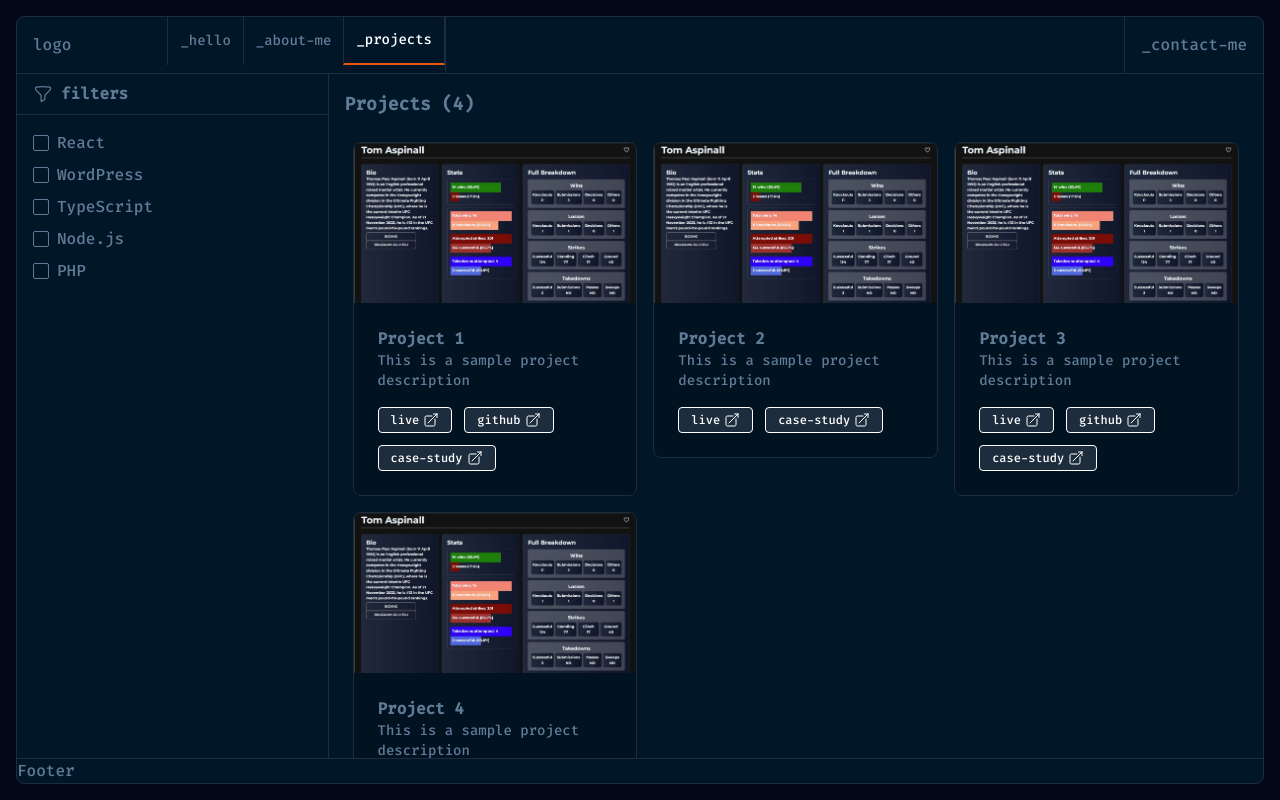
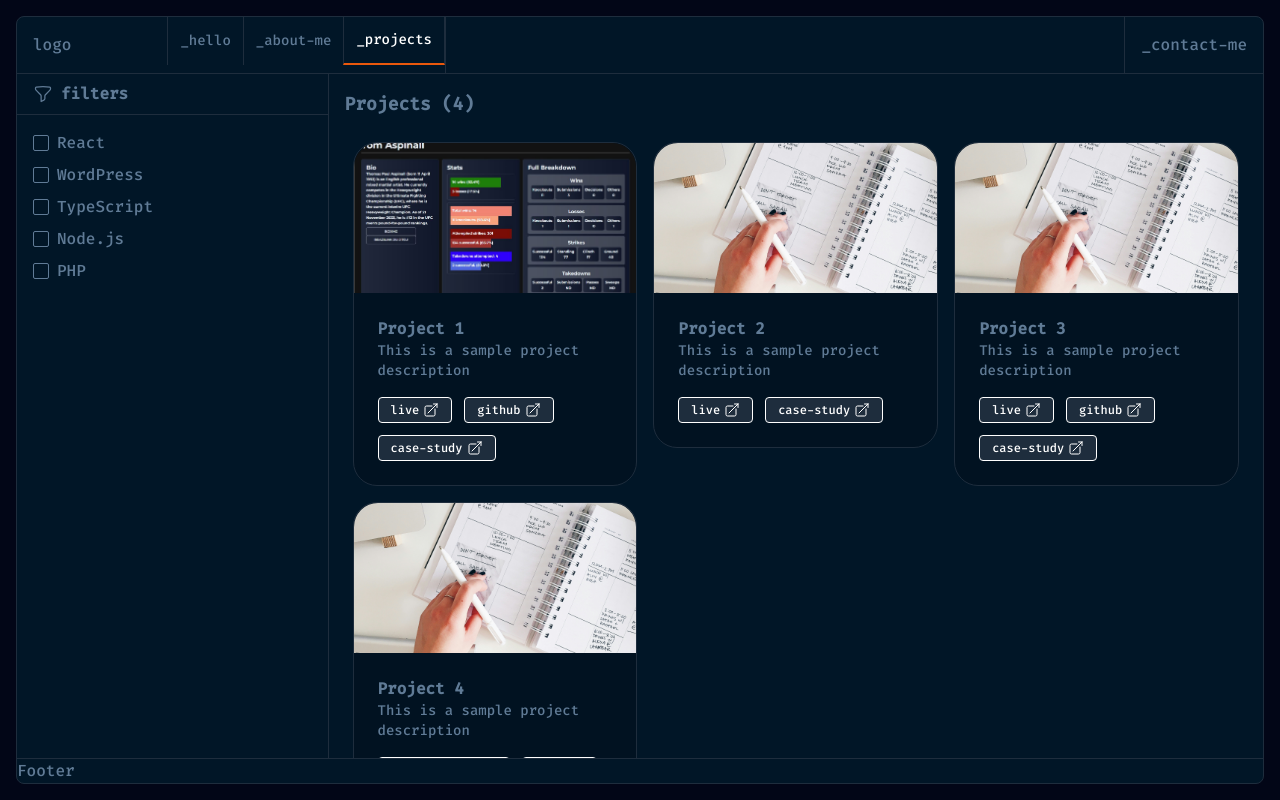
Before and after one commit to YusafS94/next-portfolio, a Next.js app: page /portfolio/projects in a window 1280 px wide. Built offline with nearby package versions, Linux system fonts and the light colour scheme; a web font is replaced by a local one.

Commit message:
project card images styled and fallback image added

```diff
--- a/app/portfolio/projects/page.tsx
+++ b/app/portfolio/projects/page.tsx
@@ -49,7 +49,7 @@
       title: "Project 2",
       technologies: ["WordPress"],
       description: "This is a sample project description",
-      imageUrl: "/images/desktop-dashboard.jpg",
+      imageUrl: "",
       url: "",
       live_link: "https://github.com/YusafS94",
       github: "",
@@ -60,7 +60,7 @@
       title: "Project 3",
       technologies: ["React", "Node.js"],
       description: "This is a sample project description",
-      imageUrl: "/images/desktop-dashboard.jpg",
+      imageUrl: "",
       url: "",
       live_link: "https://github.com/YusafS94",
       github: "https://github.com/YusafS94",
@@ -71,7 +71,7 @@
       title: "Project 4",
       technologies: ["WordPress", "PHP"],
       description: "This is a sample project description",
-      imageUrl: "/images/desktop-dashboard.jpg",
+      imageUrl: "",
       url: "https://github.com/YusafS94",
       live_link: "https://github.com/YusafS94",
       github: "https://github.com/YusafS94",
@@ -143,20 +143,20 @@
             <div className="w-full lg:w-4/12">
               <div
                 key={project.id}
-                className="m-2 rounded-lg border border-lines-1 bg-primary-3 flex flex-col justify-around"
+                className="m-2 rounded-3xl border border-lines-1 bg-primary-3 flex flex-col justify-around"
               >
                 <div className="h-auto max-h-full">
                   <Image
-                    src={project.imageUrl || "/images/fallback.jpg"}
+                    src={project.imageUrl || "/images/project-fallback.jpg"}
                     alt="Project Image"
                     width={200}
                     height={0}
                     style={{
                       width: "100%",
-                      height: "auto",
+                      height: "150px",
                       justifySelf: "center",
                     }}
-                    className="rounded-t-lg object-cover h-40 w-full"
+                    className="rounded-t-3xl object-cover h-40 w-full"
                   />
                 </div>
                 <div className="p-6 flex flex-col justify-between h-full">
```
Also changed, not shown: public/images/placeholder.webp (added), public/images/project-fallback.jpg (added).
